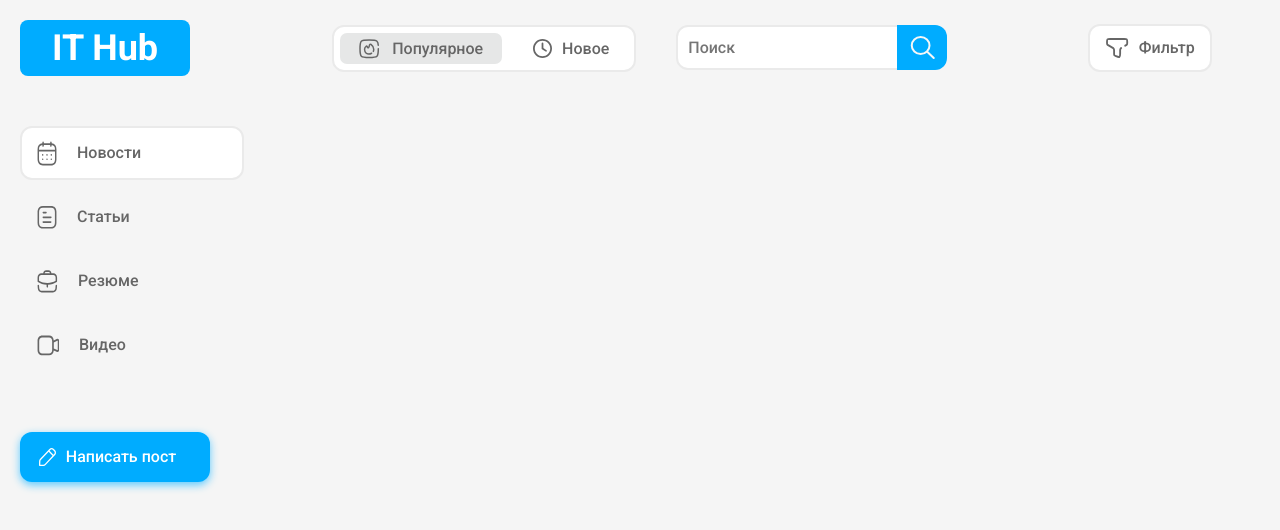
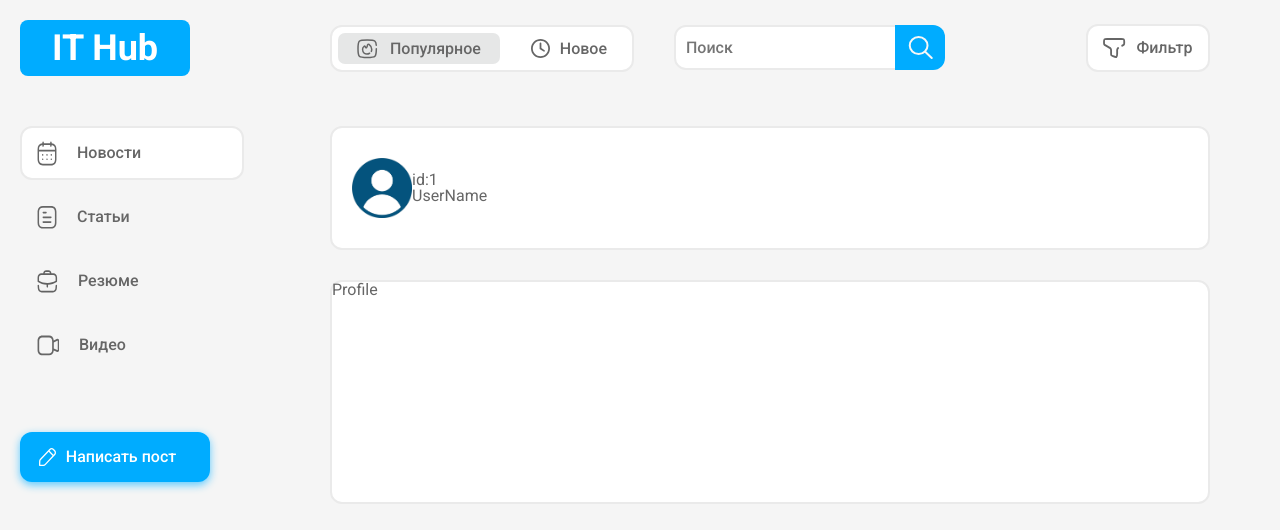
Before and after one commit to SpaceTeamX/ItHubFrontend, a React (Vite) app: page /profile in a window 1280 px wide. Shown: the top 530 px of the page. Built offline with nearby package versions, Linux system fonts and the light colour scheme.

Commit message:
Добавил станицу с профилем

```diff
--- a/src/App.jsx
+++ b/src/App.jsx
@@ -10,6 +10,7 @@ import Video from './components/Content/Video/Video';
 import Header from './components/Header/Header';
 import Navbar from './components/Navbar/Navbar';
 import Login from './components/Content/Login/Login';
+import Profile from './components/Content/Profile/Profile';
 
 
 const App = () => {
@@ -30,6 +31,7 @@ const App = () => {
           <Route path='/video' element={<Video />} />
           <Route path='/singup' element={<Singup />} />
           <Route path='/login' element={<Login />} />
+          <Route path='/profile' element={<Profile />} />
         </Routes>
       </div>
     </div>
--- /dev/null
+++ b/src/components/Content/Profile/Profile.jsx
@@ -0,0 +1,20 @@
+import style from './profile.module.scss'
+
+const Profile = () => {
+  return (
+    <div className={style.content}>
+      <div className={style.wrapper}>
+        <div className={style.title}>
+          <img src="/assets/user.png" alt="userIcon" />
+          <div className={style.user}>
+            <p>id:1</p>
+            <p>UserName</p>
+          </div>
+        </div>
+        <div className={style.card}>Profile</div>
+      </div>
+    </div>
+  )
+}
+
+export default Profile
--- /dev/null
+++ b/src/components/Content/Profile/profile.module.scss
@@ -0,0 +1,27 @@
+.content {
+  width: 880px;
+
+  .wrapper {
+    .title {
+      display: flex;
+      height: 120px;
+      padding-left: 20px;
+      margin-bottom: 30px;
+      background: #fff;
+      align-items: center;
+      border-radius: 12px;
+      border: 2px solid #eaeaea;
+      img {
+        width: 60px;
+        height: 60px;
+      }
+    }
+    .card {
+      height: 220px;
+      margin-bottom: 30px;
+      background: #fff;
+      border-radius: 12px;
+      border: 2px solid #eaeaea;
+    }
+  }
+}
--- a/src/components/Header/Header.jsx
+++ b/src/components/Header/Header.jsx
@@ -8,16 +8,21 @@ import { useSelector } from 'react-redux';
 
 const Header = () => {
   const navigate = useNavigate();
-  const { islogin } = useSelector(state => state.singup)
+  const { success } = useSelector(state => state.auth)
+
   const handleLoginClick = () => {
     navigate('/login');
   };
+
+  const handleUserClick = () => {
+    navigate('/profile')
+  }
 
   return (
     <div className={style.header}>
       <Logo />
       <Filters />
-      {islogin ? <p>User</p> :
+      {success ? <p onClick={handleUserClick} className={style.login}>User</p> :
         <div className={style.login} onClick={handleLoginClick}>
           <img src={userIcon} alt="user" />
           <p>Войти</p>
--- a/src/components/Header/header.module.scss
+++ b/src/components/Header/header.module.scss
@@ -6,13 +6,14 @@
 
   .login {
     display: flex;
+    width: 90px;
     justify-content: center;
     align-items: center;
     cursor: pointer;
     img {
       width: 20px;
       height: 24px;
-      margin: 10px;
+      margin-right: 13px;
     }
   }
 }
--- a/src/redux/authSlice.js
+++ b/src/redux/authSlice.js
@@ -16,6 +16,7 @@ export const axiosAuth = createAsyncThunk(
 
 const initialState = {
   authData: "",
+  success: true,
   status: "loading",
 };
 
```
Also changed, not shown: public/assets/user.png (added).
